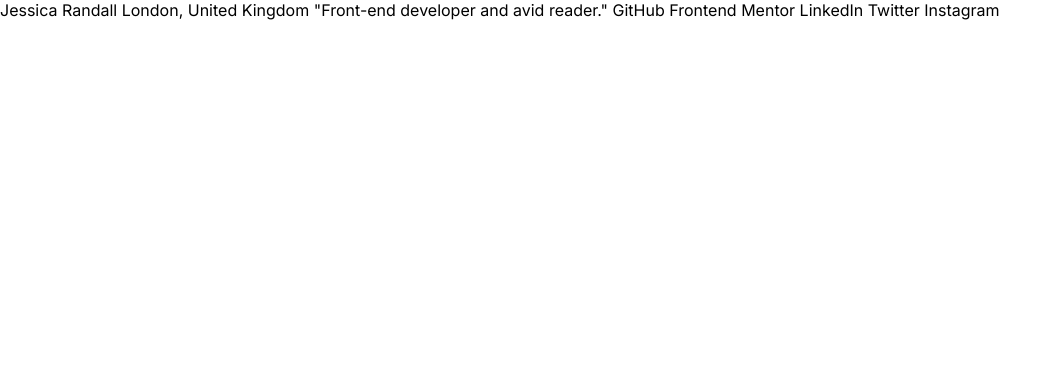
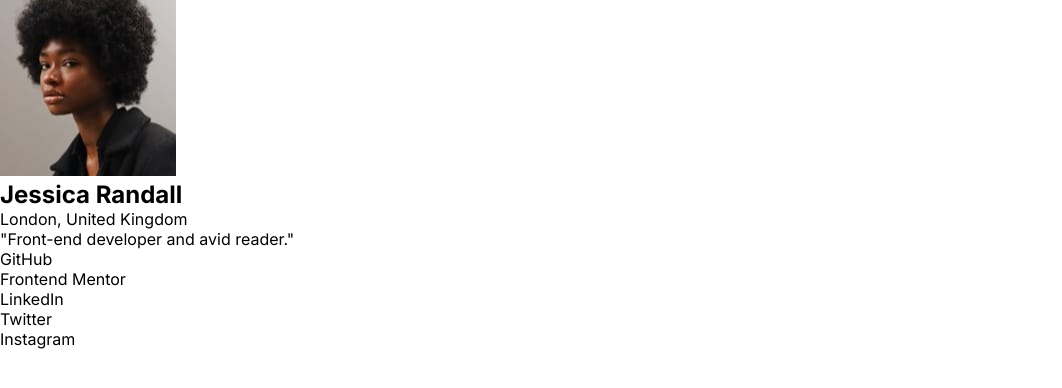
Before and after one commit to vedantagrawal524/social-links-profile, a plain HTML site: page index.html in a window 1280 px wide. Shown: the whole page, without its empty margins (0-1062 px from the left). Drawn offline with Linux system fonts and the light colour scheme.

Commit message:
Html Page Setup

```diff
--- a/index.html
+++ b/index.html
@@ -13,11 +13,25 @@
       href="./images/favicon-32x32.png"
     />
 
-    <title>Social links profile</title>
+    <title>Social Links Profile</title>
     <link rel="stylesheet" href="style.css" />
   </head>
   <body>
-    Jessica Randall London, United Kingdom "Front-end developer and avid
-    reader." GitHub Frontend Mentor LinkedIn Twitter Instagram
+    <main>
+      <div class="profile">
+        <img src="images/avatar-jessica.jpeg" alt="Profile Pic" />
+        <h2 class="name">Jessica Randall</h2>
+        <p class="address">London, United Kingdom</p>
+        <p class="bio">"Front-end developer and avid reader."</p>
+
+        <ul>
+          <li>GitHub</li>
+          <li>Frontend Mentor</li>
+          <li>LinkedIn</li>
+          <li>Twitter</li>
+          <li>Instagram</li>
+        </ul>
+      </div>
+    </main>
   </body>
 </html>
```
